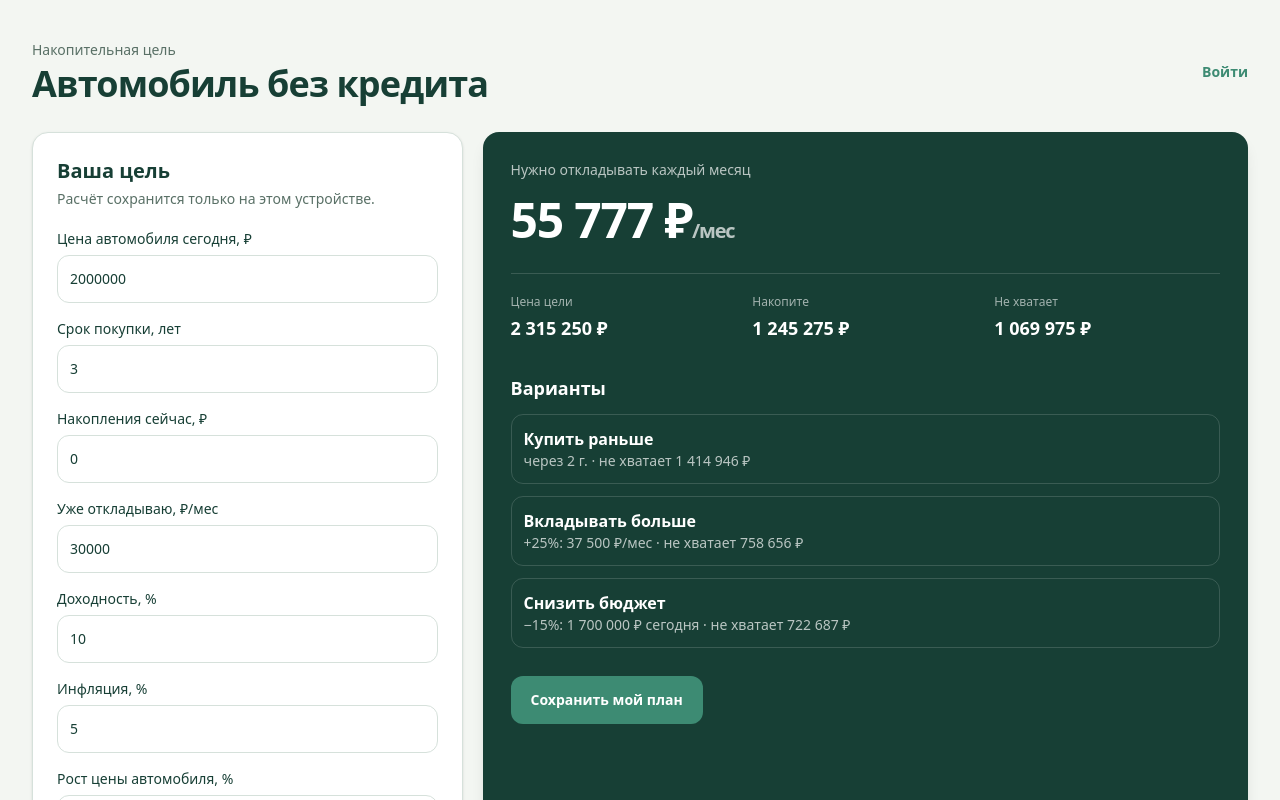
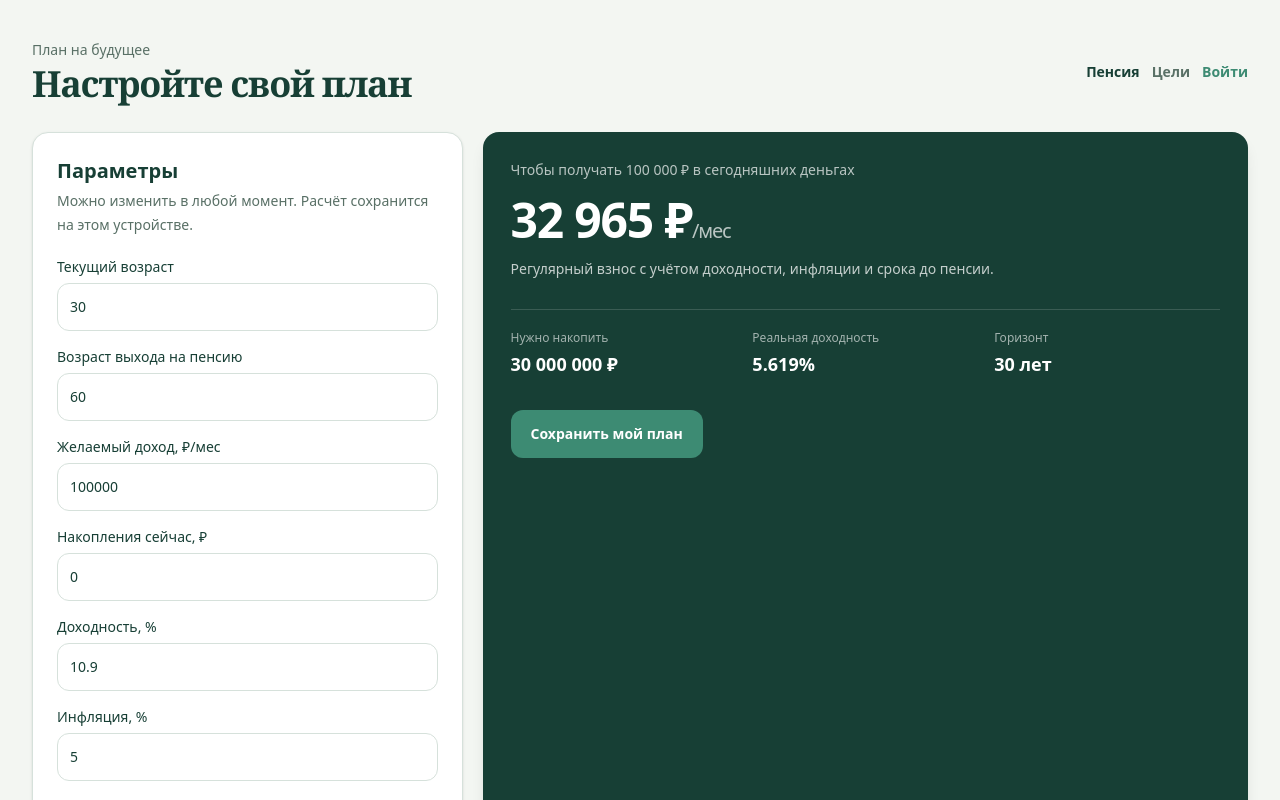
Before and after one commit to QFire2012/pension-assistant, a Next.js app: page / in a window 1280 px wide. Shown: the top 800 px of the page. Built offline with nearby package versions, Linux system fonts and the light colour scheme.

Commit message:
feat: add goals route and shared navigation

```diff
--- a/app/globals.css
+++ b/app/globals.css
@@ -10,6 +10,7 @@
   --line: #d6e1db;
   --muted: #597066;
   --danger: #b84b4b;
+  --display-font: Georgia, 'Times New Roman', serif;
 }
 
 * {
@@ -24,6 +25,12 @@ body {
   background: var(--background);
   color: var(--foreground);
   letter-spacing: 0;
+}
+
+.display-title {
+  font-family: var(--display-font);
+  font-weight: 600;
+  letter-spacing: -0.035em;
 }
 
 button,
--- /dev/null
+++ b/app/goals/page.tsx
@@ -0,0 +1,5 @@
+import { CarGoalWorkspace } from '../../components/goal/CarGoalWorkspace';
+
+export default function GoalsPage() {
+  return <CarGoalWorkspace />;
+}
--- a/app/page.tsx
+++ b/app/page.tsx
@@ -1,5 +1,5 @@
-import { CarGoalWorkspace } from '../components/goal/CarGoalWorkspace';
+import { PensionWorkspace } from '../components/guest/PensionWorkspace';
 
 export default function Home() {
-  return <CarGoalWorkspace />;
+  return <PensionWorkspace />;
 }
--- a/components/goal/CarGoalWorkspace.tsx
+++ b/components/goal/CarGoalWorkspace.tsx
@@ -34,7 +34,7 @@ export function CarGoalWorkspace() {
   };
 
   return <main className="min-h-screen bg-[var(--app-bg)] text-[var(--ink)]"><div className="mx-auto max-w-7xl px-4 py-6 sm:px-6 lg:px-8 lg:py-10">
-    <header className="mb-7 flex items-center justify-between"><div><p className="text-sm font-medium text-[var(--muted)]">Накопительная цель</p><h1 className="mt-1 text-3xl font-semibold tracking-tight sm:text-4xl">Автомобиль без кредита</h1></div><Link href="/auth/login" className="text-sm font-semibold text-[var(--accent)] hover:underline">Войти</Link></header>
+    <header className="mb-7 flex items-center justify-between gap-4"><div><p className="text-sm font-medium text-[var(--muted)]">Накопительная цель</p><h1 className="display-title mt-1 text-3xl font-semibold tracking-tight sm:text-4xl">Автомобиль без кредита</h1></div><nav className="flex flex-wrap items-center justify-end gap-3 text-sm font-semibold" aria-label="Разделы калькулятора"><Link href="/" className="text-[var(--muted)] hover:text-[var(--accent)]">Пенсия</Link><Link href="/goals" className="text-[var(--ink)]">Цели</Link><Link href="/auth/login" className="text-[var(--accent)] hover:underline">Войти</Link></nav></header>
     <div className="grid gap-5 lg:grid-cols-[minmax(280px,.72fr)_minmax(0,1.28fr)]"><section className="rounded-2xl border border-[var(--line)] bg-white p-5 shadow-sm sm:p-6"><h2 className="text-xl font-semibold">Ваша цель</h2><p className="mt-1 text-sm text-[var(--muted)]">Расчёт сохранится только на этом устройстве.</p><div className="mt-5 grid gap-4">
       <Field label="Цена автомобиля сегодня, ₽" value={goal.currentPrice} step="10000" onChange={(value) => update('currentPrice', value)} />
       <Field label="Срок покупки, лет" value={goal.yearsToGoal} step="0.5" onChange={(value) => update('yearsToGoal', value)} />
--- a/components/guest/PensionWorkspace.tsx
+++ b/components/guest/PensionWorkspace.tsx
@@ -71,10 +71,14 @@ export function PensionWorkspace() {
       <div className="mx-auto max-w-7xl px-4 py-6 sm:px-6 lg:px-8 lg:py-10">
         <header className="mb-7 flex items-center justify-between gap-4">
           <div>
-            <p className="text-sm font-medium text-[var(--muted)]">Пенсионный план</p>
-            <h1 className="mt-1 text-3xl font-semibold tracking-tight sm:text-4xl">Настройте свой план</h1>
+            <p className="text-sm font-medium text-[var(--muted)]">План на будущее</p>
+            <h1 className="display-title mt-1 text-3xl font-semibold tracking-tight sm:text-4xl">Настройте свой план</h1>
           </div>
-          <Link href="/auth/login" className="text-sm font-semibold text-[var(--accent)] hover:underline">Войти</Link>
+          <nav className="flex flex-wrap items-center justify-end gap-3 text-sm font-semibold" aria-label="Разделы калькулятора">
+            <Link href="/" className="text-[var(--ink)]">Пенсия</Link>
+            <Link href="/goals" className="text-[var(--muted)] hover:text-[var(--accent)]">Цели</Link>
+            <Link href="/auth/login" className="text-[var(--accent)] hover:underline">Войти</Link>
+          </nav>
         </header>
 
         <div className="grid gap-5 lg:grid-cols-[minmax(280px,0.72fr)_minmax(0,1.28fr)]">
```
